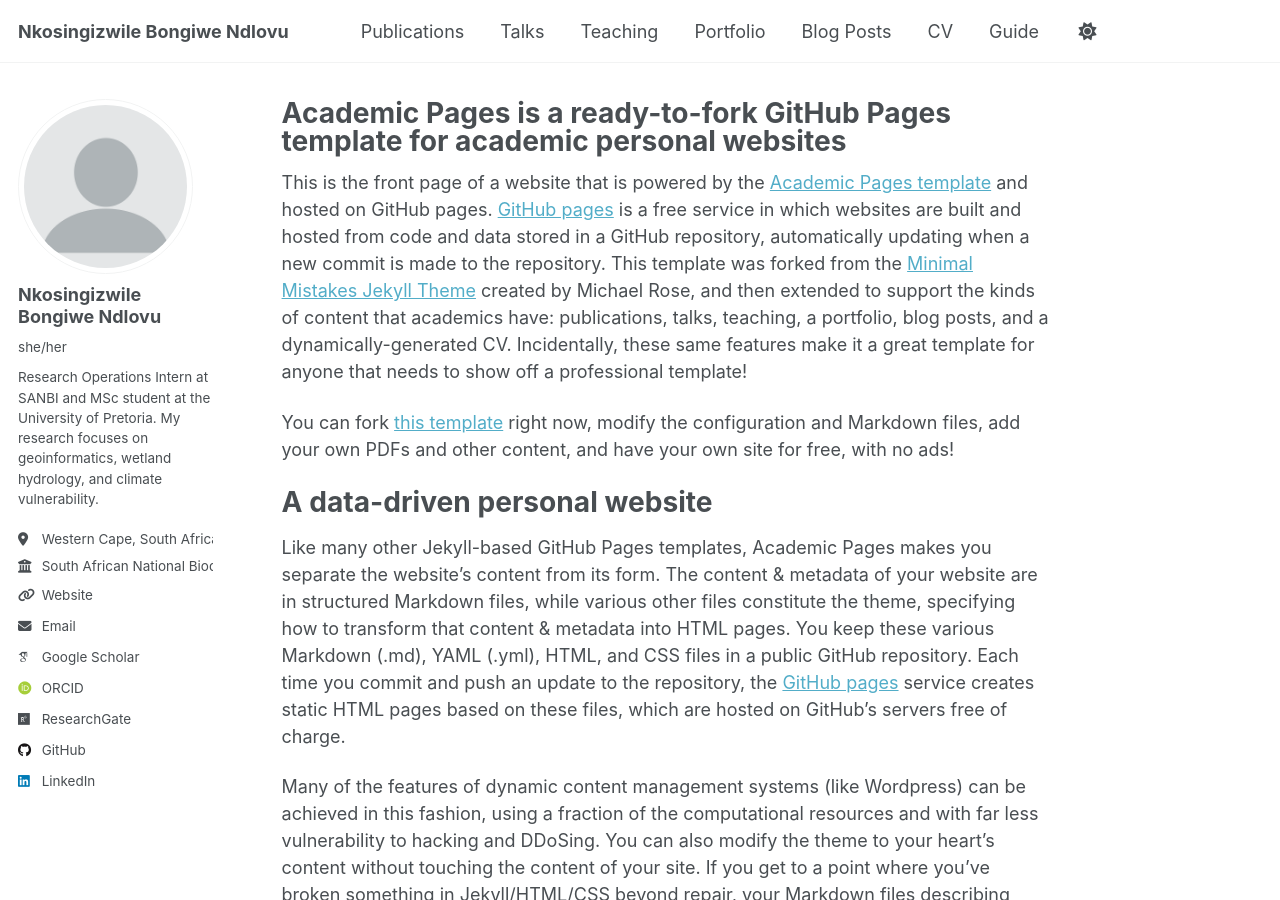
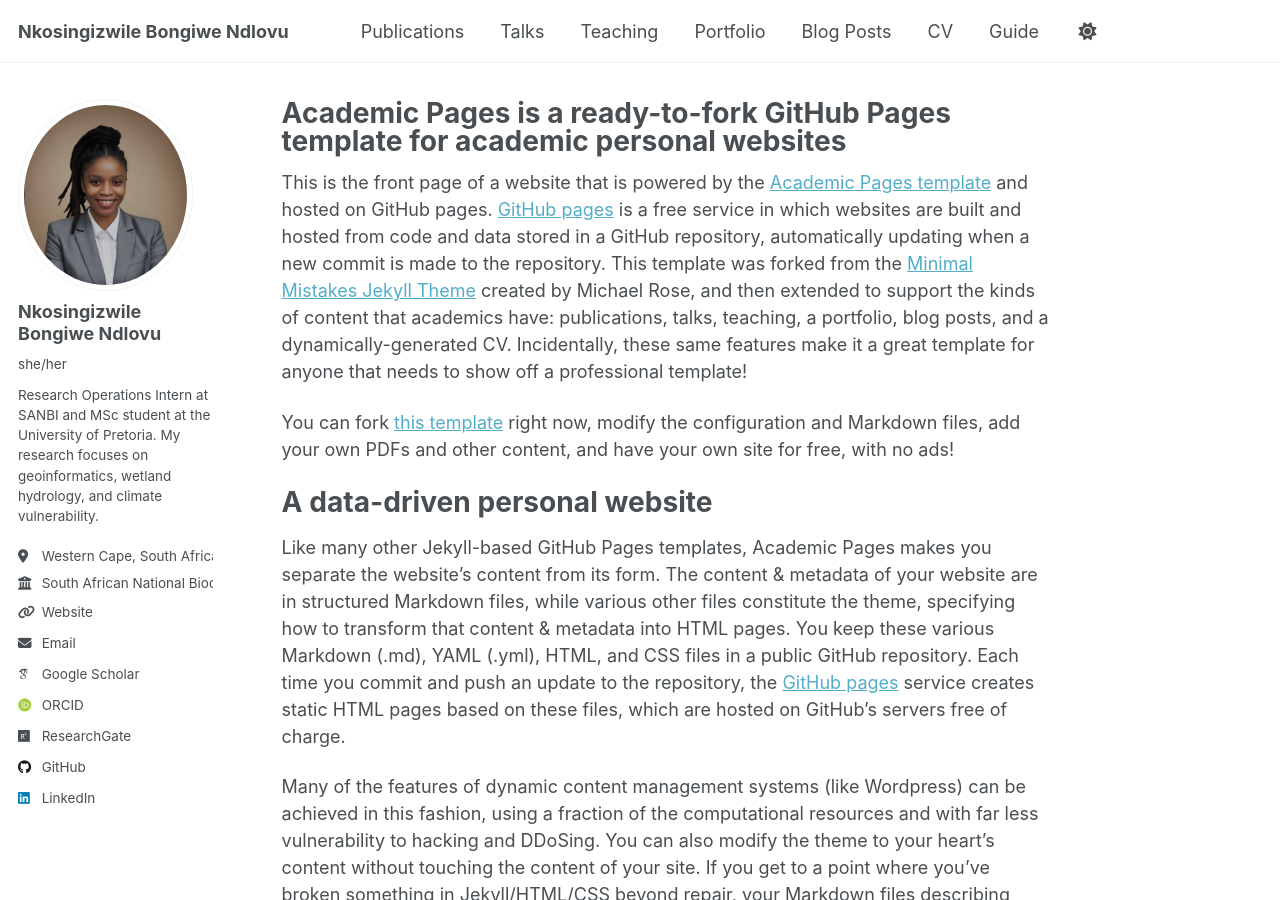
Before and after one commit to Nkosizwi/NB-Ndlovu.github.io, a Jekyll site: the page built from _pages/about.md, in a window 1280 px wide and 900 px high. Built offline with Jekyll 4.4.1, drawn with Linux system fonts in a browser that asks for light colours; some web fonts are replaced; a script that is not in the unit is left out.

Commit message:
Update _config.yml

```diff
--- a/_config.yml
+++ b/_config.yml
@@ -22,7 +22,7 @@ repository: "Nkosizwi/NB-Ndlovu.github.io"
 #               Additional customization can be done by editing /_includes/author-profile.html
 author:
   # Biographic information
-  avatar           : "profile.png"
+  avatar           : "Nkosingizwile Ndlovu.jpg"
   name             : "Nkosingizwile Bongiwe Ndlovu"
   pronouns         : "she/her"
   bio              : "Research Operations Intern at SANBI and MSc student at the University of Pretoria. My research focuses on geoinformatics, wetland hydrology, and climate vulnerability."
```
